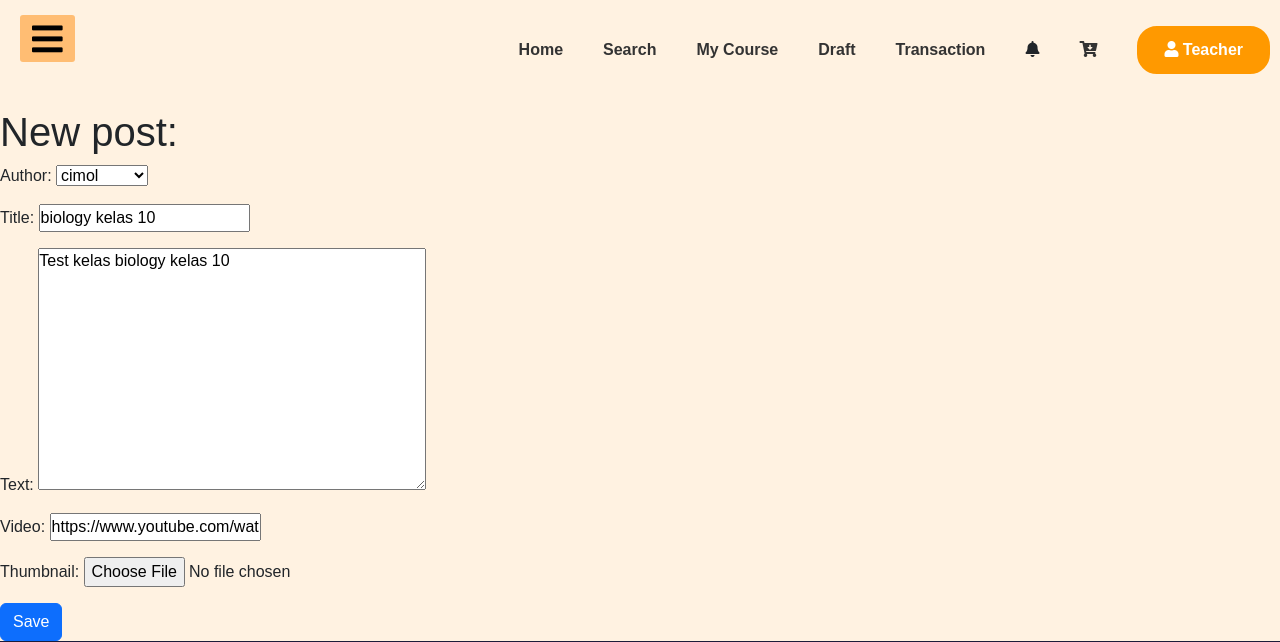
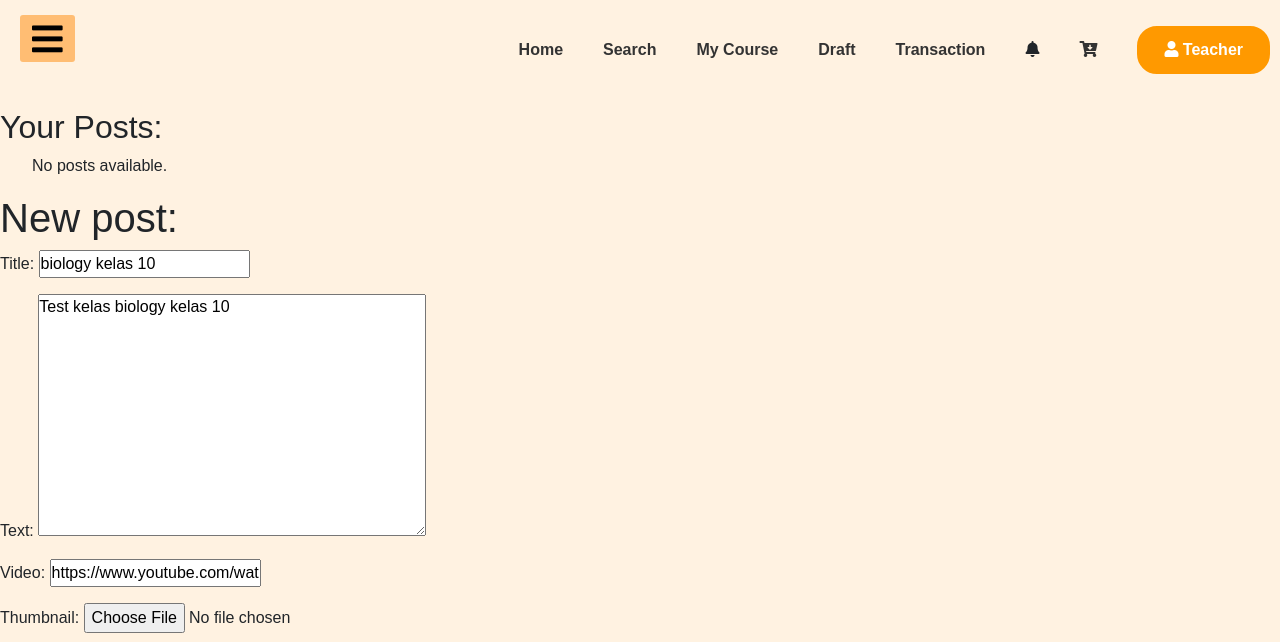
Before and after one commit to Akbaramr/EDUCOURSE_Kelompok1New, a Django app: page /courses_app/post/1/edit/ in a window 1280 px wide. Shown: the top 642 px of the page. Run offline with Django 5.2, Linux system fonts and the light colour scheme; a user stored in the database is signed in; data comes from the database, SQL or seed files in the repository; both versions use the stored data as it was after the commit.

Commit message:
perubahan dengan page teacher

```diff
--- a/courses_app/forms.py
+++ b/courses_app/forms.py
@@ -4,7 +4,7 @@
 class PostForm(forms.ModelForm):
     class Meta:
         model = Post
-        fields = ('author', 'title', 'text', 'video','thumbnail' )
+        fields = ('title', 'text', 'video','thumbnail' )
         widgets = {
             'title': forms.TextInput(attrs={'class':'textinputclass'}),
         }
--- a/courses_app/templates/courses_app/post_form.html
+++ b/courses_app/templates/courses_app/post_form.html
@@ -1,9 +1,23 @@
 {% extends 'dashboard_app/base_dashboard_teacher.html' %}
 {% block body_block %}
-    <h1>New post: </h1>
-    <form method="POST" class="post-form">
-        {% csrf_token %}
-        {{form.as_p}}
-        <button class="btn btn-primary save" type="submit">Save</button>
-    </form>
+<h2>Your Posts:</h2>
+<ul>
+    {% for post in posts %}
+        <li>
+            <strong>{{ post.title }}</strong><br>
+            {{ post.text|truncatewords:20 }}
+            <br>
+            <em>Created on: {{ post.created_date }}</em>
+        </li>
+    {% empty %}
+        <li>No posts available.</li>
+    {% endfor %}
+</ul>
+
+<h1>New post: </h1>
+<form method="POST" class="post-form">
+    {% csrf_token %}
+    {{ form.as_p }}
+    <button class="btn btn-primary save" type="submit">Save</button>
+</form>
 {% endblock %}
--- a/courses_app/views.py
+++ b/courses_app/views.py
@@ -10,7 +10,7 @@
 from django.urls import reverse_lazy
 from courses_app.models import Post
 from courses_app.forms import PostForm
-
+from user_app.models import Teacher
 # Create your views here.
 
 class PostListView(ListView):
@@ -26,13 +26,23 @@
     login_url = '/login/'
     form_class = PostForm
     model = Post
+    template_name = 'courses_app/post_form.html'  # Pastikan Anda menentukan template yang tepat
+
+    def get_context_data(self, **kwargs):
+        context = super().get_context_data(**kwargs)
+        # Ambil instance Teacher untuk pengguna yang sedang login
+        teacher = Teacher.objects.get(user=self.request.user)
+
+        # Ambil semua post yang ditulis oleh guru ini
+        context['posts'] = Post.objects.filter(author=teacher).order_by('-created_date')  # Mengurutkan berdasarkan tanggal pembuatan terbaru
+        return context
 
     def form_valid(self, form):
-        # Simpan post terlebih dahulu
         post = form.save(commit=False)
-        post.save()  # Save post ke database
-        # Redirect ke halaman draft list
-        return redirect('post_draft_list')
+        # Mengaitkan post dengan guru yang sedang login
+        post.author = Teacher.objects.get(user=self.request.user)
+        post.save()  # Simpan post ke database
+        return redirect('post_draft_list')  # Ganti dengan nama URL yang sesuai
 
 class PostUpdateView(LoginRequiredMixin, UpdateView):
     login_url = '/login/'
@@ -50,10 +60,12 @@
     login_url = '/login/'
     model = Post
     template_name = 'courses_app/post_draft_list.html'
-    context_object_name = 'posts'  # Ubah nama default 'object_list' menjadi 'posts'
+    context_object_name = 'posts'  # Change default 'object_list' to 'posts'
 
     def get_queryset(self):
-        return Post.objects.filter(published_date__isnull=True).order_by('created_date')
+        # Get the Teacher instance related to the logged-in User
+        teacher = Teacher.objects.get(user=self.request.user)
+        return Post.objects.filter(author=teacher, published_date__isnull=True).order_by('created_date')
 
 class PostDeleteView(LoginRequiredMixin, DeleteView):
     model = Post
```
Also changed, not shown: db.sqlite3.
